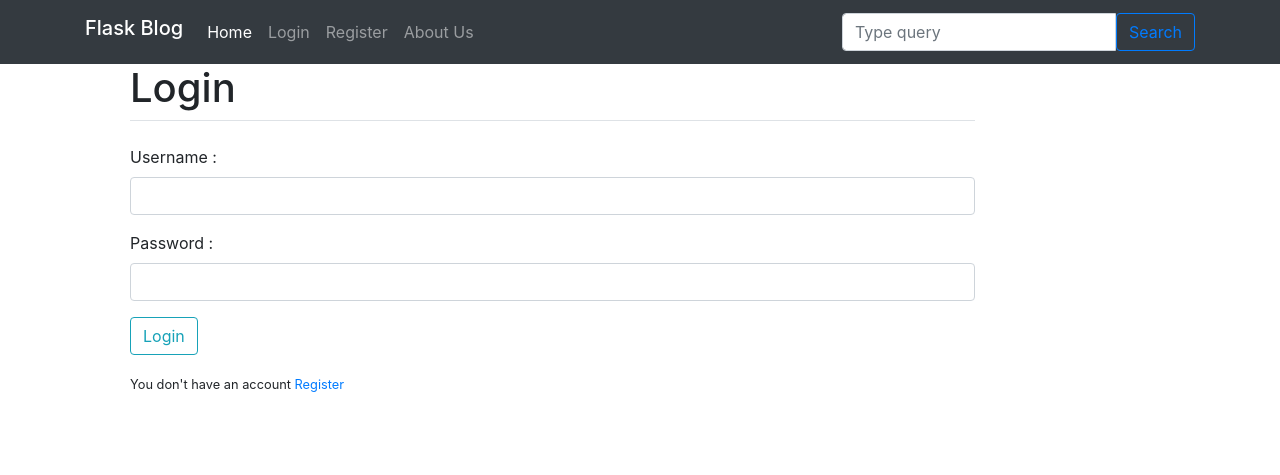
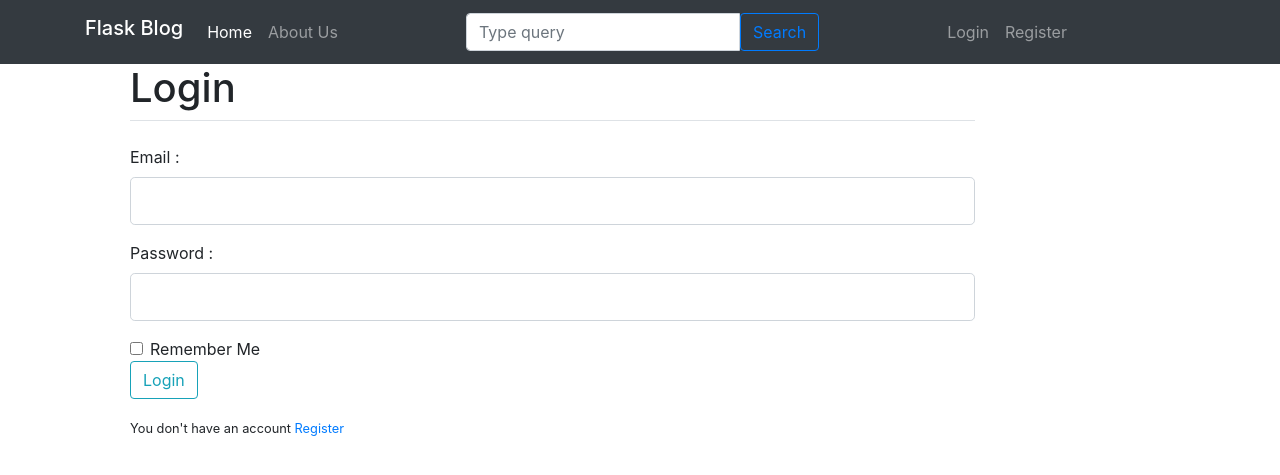
Before and after one commit to brahimfilali758/Flask-blog-app, a Flask app: page /login in a window 1280 px wide. Shown: the top 475 px of the page. Run offline with Flask 2, Linux system fonts and the light colour scheme.

Commit message:
User authentification feature added succefully

```diff
--- a/flaskblog/forms.py
+++ b/flaskblog/forms.py
@@ -1,6 +1,7 @@
 from flask_wtf import FlaskForm
 from wtforms import StringField, PasswordField, SubmitField, BooleanField
-from wtforms.validators import DataRequired, Length, Email, EqualTo
+from wtforms.validators import DataRequired, Length, Email, EqualTo , ValidationError
+from flaskblog.models import User , Post
 
 
 class RegistrationForm(FlaskForm):
@@ -13,10 +14,22 @@ class RegistrationForm(FlaskForm):
                                      validators=[DataRequired(), EqualTo('password')])
     submit = SubmitField('Sign Up')
 
+    def validate_username(self , username) :
+        user = User.query.filter_by(username=username.data).first()
+        if user :
+            raise ValidationError('Username is already taken , PLease choose another one !')
+
+    def validate_email(self , email) :
+        user = User.query.filter_by(email=email.data).first()
+        if user :
+            raise ValidationError('Email is already taken , PLease choose another one !')
+
+
+
 
 class LoginForm(FlaskForm):
-    username = StringField('Username',
-                        validators=[DataRequired()])
+    email = StringField('Email',
+                        validators=[DataRequired() ,Email()])
     password = PasswordField('Password', validators=[DataRequired()])
     remember = BooleanField('Remember Me')
     submit = SubmitField('Login')
--- a/flaskblog/routes.py
+++ b/flaskblog/routes.py
@@ -1,7 +1,8 @@
-from flaskblog import app
-from flask import render_template , url_for , flash
+from flaskblog import app , bcrypt , db
+from flask import render_template , url_for , flash ,redirect , request
 from flaskblog.forms import RegistrationForm , LoginForm
 from flaskblog.models import User , Post
+from flask_login import login_user , logout_user , current_user , login_required
 
 @app.route("/")
 @app.route("/home")
@@ -17,14 +18,46 @@ def about():
 
 @app.route("/register" , methods=['GET' , 'POST'])
 def register():
+    if current_user.is_authenticated:
+        return redirect(url_for('home'))
     form = RegistrationForm()
     if form.validate_on_submit():
-        flash(f'Account creted for {form.username.data}' , 'success')
-        return redirect(url_for('home'))
+        hashed_password = bcrypt.generate_password_hash(form.password.data).decode('utf-8')
+        user = User(username=form.username.data,email=form.email.data,password=hashed_password)
+        db.session.add(user)
+        db.session.commit()
+        flash('Your account has been created succefully , Please Login' , 'success')
+        return redirect(url_for('login'))
     return render_template('register.html', title = 'Register' , form = form)
 
 
 @app.route("/login" , methods=['GET','POST'])
 def login():
+    if current_user.is_authenticated:
+        return redirect(url_for('home'))
     form = LoginForm()
+    if form.validate_on_submit():
+        user = User.query.filter_by(email=form.email.data).first()
+        if user and bcrypt.check_password_hash(user.password , form.password.data) :
+            login_user(user , remember = form.remember.data)
+            next_page = request.args.get('next')
+            return redirect(next_page) if next_page else redirect(url_for('home'))
+        else :
+            flash('Please check your email and password !' , 'danger')
     return render_template('login.html', title = 'Login Page' , form = form)
+
+
+@app.route("/logout")
+@login_required
+def logout():
+    if current_user.is_authenticated :
+        logout_user()
+        return redirect(url_for('home'))
+    else :
+        return redirect(url_for('login'))
+
+
+@app.route("/account")
+@login_required
+def account():
+    return render_template('account.html' , title = 'Account')
--- /dev/null
+++ b/flaskblog/templates/account.html
@@ -0,0 +1,4 @@
+{% extends 'layout.html' %}
+{% block content %}
+    <h1>{{ current_user.username}}</h1>
+{% endblock content %}
--- a/flaskblog/templates/layout.html
+++ b/flaskblog/templates/layout.html
@@ -28,17 +28,12 @@
             <li class="nav-item">
               <a class="nav-link active" aria-current="page" href="{{ url_for('home') }}">Home</a>
             </li>
-            <li class="nav-item">
-              <a class="nav-link" href="{{ url_for('login') }}">Login</a>
-            </li>
-            <li class="nav-item">
-              <a class="nav-link" href="{{ url_for('register') }}">Register</a>
-            </li>
+
             <li class="nav-item">
               <a class="nav-link" href="{{ url_for('about') }}">About Us</a>
             </li>
           </ul>
-          <form class="d-flex input-group w-auto">
+          <form class="d-flex input-group w-auto mr-auto">
             <input
               type="search"
               class="form-control"
@@ -49,6 +44,23 @@
               Search
             </button>
           </form>
+          <ul class="navbar-nav mr-auto mb-2 mb-lg-0">
+            {% if current_user.is_authenticated %}
+            <li class="nav-item">
+              <a class="nav-link" href="{{ url_for('account') }}">Account</a>
+            </li>
+            <li class="nav-item">
+              <a class="nav-link" href="{{ url_for('logout') }}">Logout</a>
+            </li>
+            {% else %}
+            <li class="nav-item">
+              <a class="nav-link" href="{{ url_for('login') }}">Login</a>
+            </li>
+            <li class="nav-item">
+              <a class="nav-link" href="{{ url_for('register') }}">Register</a>
+            </li>
+            {% endif %}
+          </ul>
         </div>
       </div>
     </nav>
--- a/flaskblog/templates/login.html
+++ b/flaskblog/templates/login.html
@@ -7,12 +7,34 @@
             <fieldset>
                 <legend class="border-bottom mb-4"><h1>Login</h1></legend>
                 <div class="form-group">
-                    {{form.username.label(class="form-label")}} : <br>
-                    {{form.username(class="form-control")}}
+                    {{form.email.label(class="form-label")}} : <br>
+                    {% if form.email.errors %}
+                        {{ form.email(class="form-control form-control-lg is-invalid") }}
+                        <div class="invalid-feedback">
+                            {% for error in form.email.errors %}
+                                <span>{{ error }}</span>
+                            {% endfor %}
+                        </div>
+                    {% else %}
+                        {{ form.email(class="form-control form-control-lg") }}
+                    {% endif %}
                 </div>
                 <div class="form-group">
                     {{form.password.label(class="form-label")}} : <br>
-                    {{form.password(class="form-control")}}
+                    {% if form.password.errors %}
+                        {{ form.password(class="form-control form-control-lg is-invalid") }}
+                        <div class="invalid-feedback">
+                            {% for error in form.password.errors %}
+                                <span>{{ error }}</span>
+                            {% endfor %}
+                        </div>
+                    {% else %}
+                        {{ form.password(class="form-control form-control-lg") }}
+                    {% endif %}
+                </div>
+                <div class="form-check">
+                    {{ form.remember(class="form-check-input") }}
+                    {{ form.remember.label(class="form-check-label") }}
                 </div>
                 <div class="form-group">
                     {{form.submit(class="btn btn-outline-info")}}
```
Also changed, not shown: flaskblog/__init__.py (+6 -1 lines), flaskblog/models.py (+9 -3 lines), flaskblog/templates/register.html (+40 -4 lines), flaskblog/test.db.
